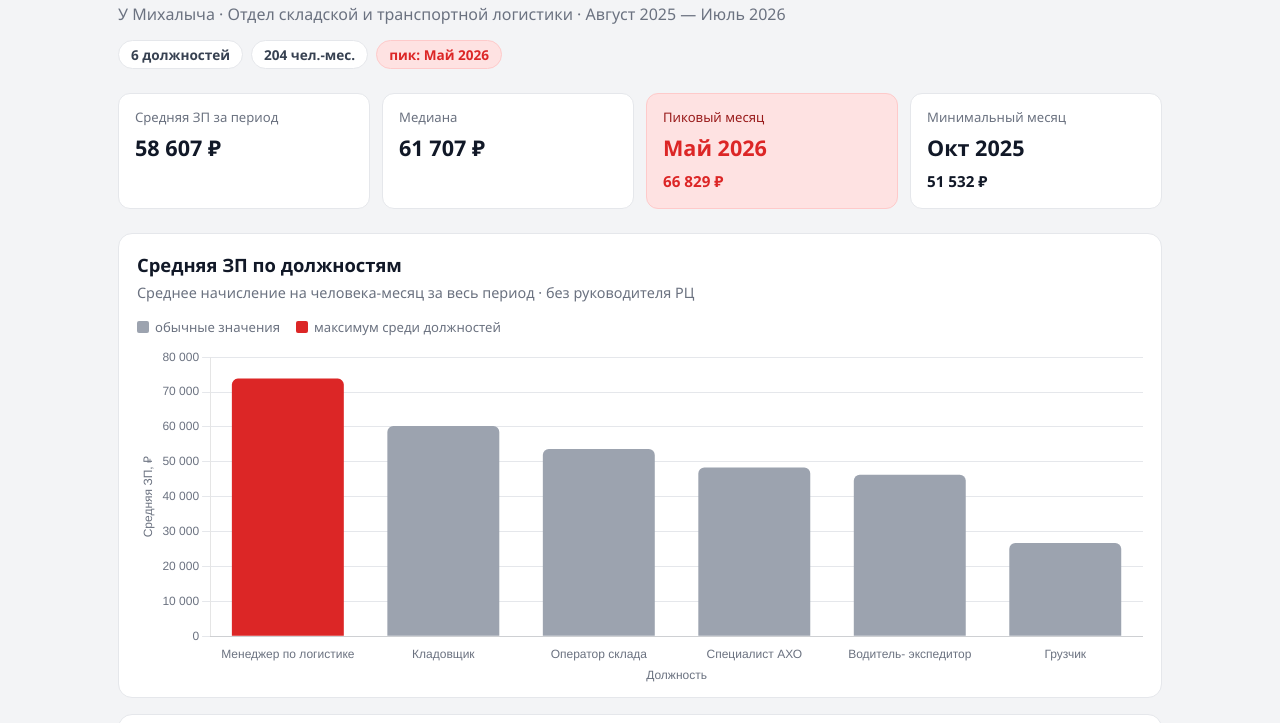
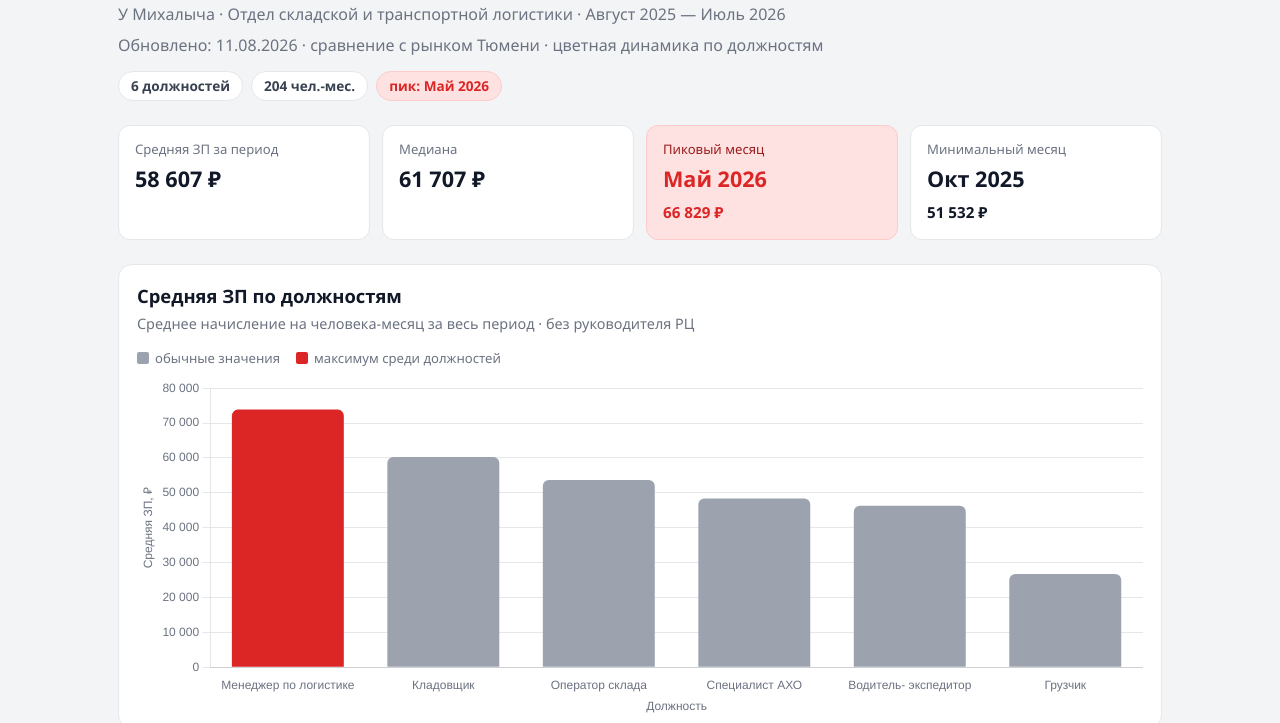
Before and after one commit to arimberg-svg/zp-rc-positions-report, a plain HTML site: page index.html in a window 1280 px wide. Shown: the part 72-795 px from the top of the page. Drawn offline with nearby package versions, Linux system fonts and the light colour scheme.

Commit message:
Cache-bust report assets and show update stamp.
Co-authored-by: Cursor <cursoragent@cursor.com>

```diff
--- a/index.html
+++ b/index.html
@@ -115,6 +115,7 @@
     <header>
       <h1 id="title">ЗП РЦ по должностям</h1>
       <p id="subtitle"></p>
+      <p class="sub" style="margin-top:8px">Обновлено: 11.08.2026 · сравнение с рынком Тюмени · цветная динамика по должностям</p>
       <div class="meta" id="meta"></div>
     </header>
 
@@ -224,7 +225,7 @@
     const PEAK = '#dc2626';
     const COLOR_SERIES = ['#2563eb', '#059669', '#d97706', '#7c3aed', '#db2777', '#0891b2'];
 
-    fetch('report_data.json')
+    fetch('report_data.json?v=20260811b')
       .then(r => r.json())
       .then(data => {
         document.getElementById('title').textContent = data.title;
```
